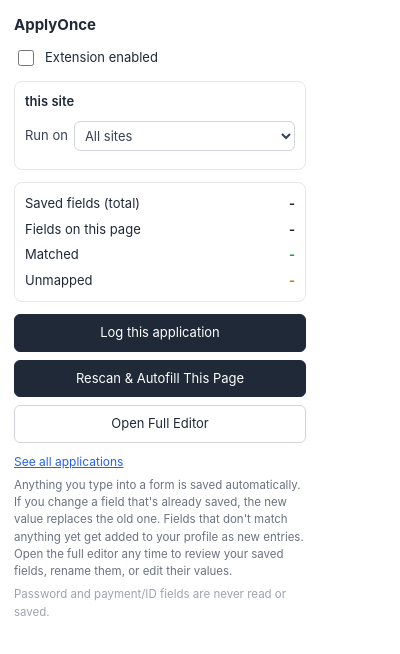
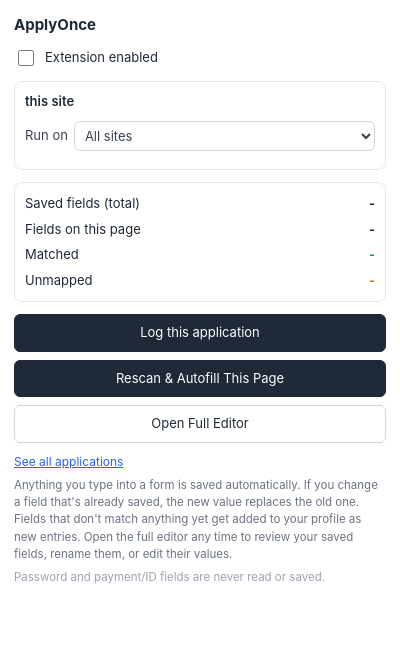
Before and after one commit to ruupesh/ApplyOnce, a browser extension: page ApplyOnce Extension/Resources/popup.html in a window 400 px wide. Drawn offline with Linux system fonts and the light colour scheme.

Commit message:
Prevent autofill after user edits and widen popup
This change prevents the extension from restoring values into fields the user has already typed into or cleared, even when a delayed scan runs. We mark trusted user edits with `isTrusted` and skip autofill for those fields during the page visit.

It also updates the popup stylesheet to expand to full width on iOS Safari sheet popups while keeping the desktop popup at its normal width, and removes a stale Xcode workspace metadata file that should not be tracked.

```diff
--- a/ApplyOnce Extension/Resources/popup.css
+++ b/ApplyOnce Extension/Resources/popup.css
@@ -11,7 +11,17 @@ body {
 
 .wrap {
   width: 320px;
+  max-width: 100%;
   padding: 14px;
+}
+
+/* iOS Safari presents the popup as a full-width sheet — fill it instead of
+   leaving a 320px column. A desktop toolbar popup sizes its window to the
+   content, so its viewport never reaches this width and it stays at 320px. */
+@media (min-width: 360px) {
+  .wrap {
+    width: 100%;
+  }
 }
 
 h1 {
```
Also changed, not shown: ApplyOnce Extension/Resources/content.js (+11 -1 lines), 1 other file.
